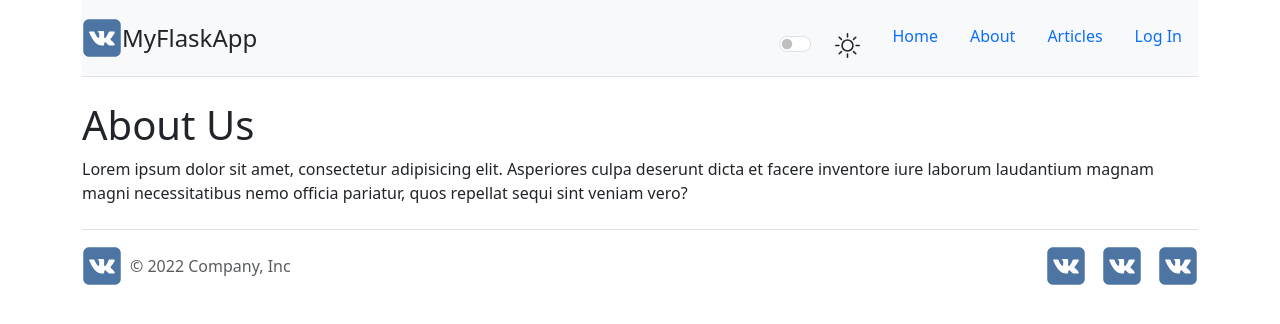
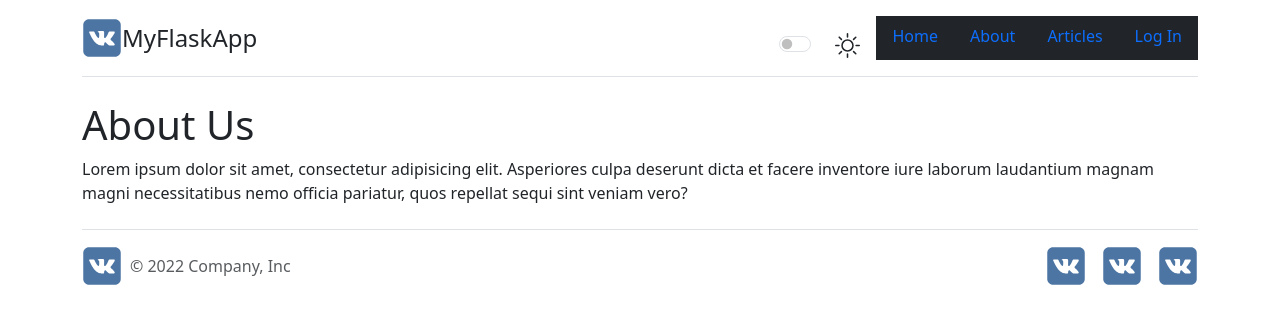
Before and after one commit to Artemka091102/myflaskapp, a Flask app: page /about in a window 1280 px wide. Shown: the top 324 px of the page. Run offline with Flask 2, Linux system fonts and the light colour scheme; some libraries are stand-ins or nearby versions.

Commit message:
fixes...

```diff
--- a/templates/includes/_header.html
+++ b/templates/includes/_header.html
@@ -1,4 +1,4 @@
-<header class="d-flex flex-wrap justify-content-center py-3 mb-4 border-bottom bg-light">
+<header class="d-flex flex-wrap justify-content-center py-3 mb-4 border-bottom">
     <script src="/static/vendor/light-switch-bootstrap-main/light-switch-bootstrap-main.js"></script>
     <a href="/" class="d-flex align-items-center mb-3 mb-md-0 me-md-auto text-dark text-decoration-none">
         <img src="/static/img/logo.svg" width="40" height="40">
@@ -21,7 +21,7 @@
         </label>
         <input class="form-check-input" type="checkbox" id="lightSwitch"/>
     </div>
-    <div class="nav">
+    <div class="nav bg-dark">
         <a class="nav-link" href="/">Home</a>
         <a class="nav-link" href="/about">About</a>
         <a class="nav-link" href="/articles">Articles</a>
```
